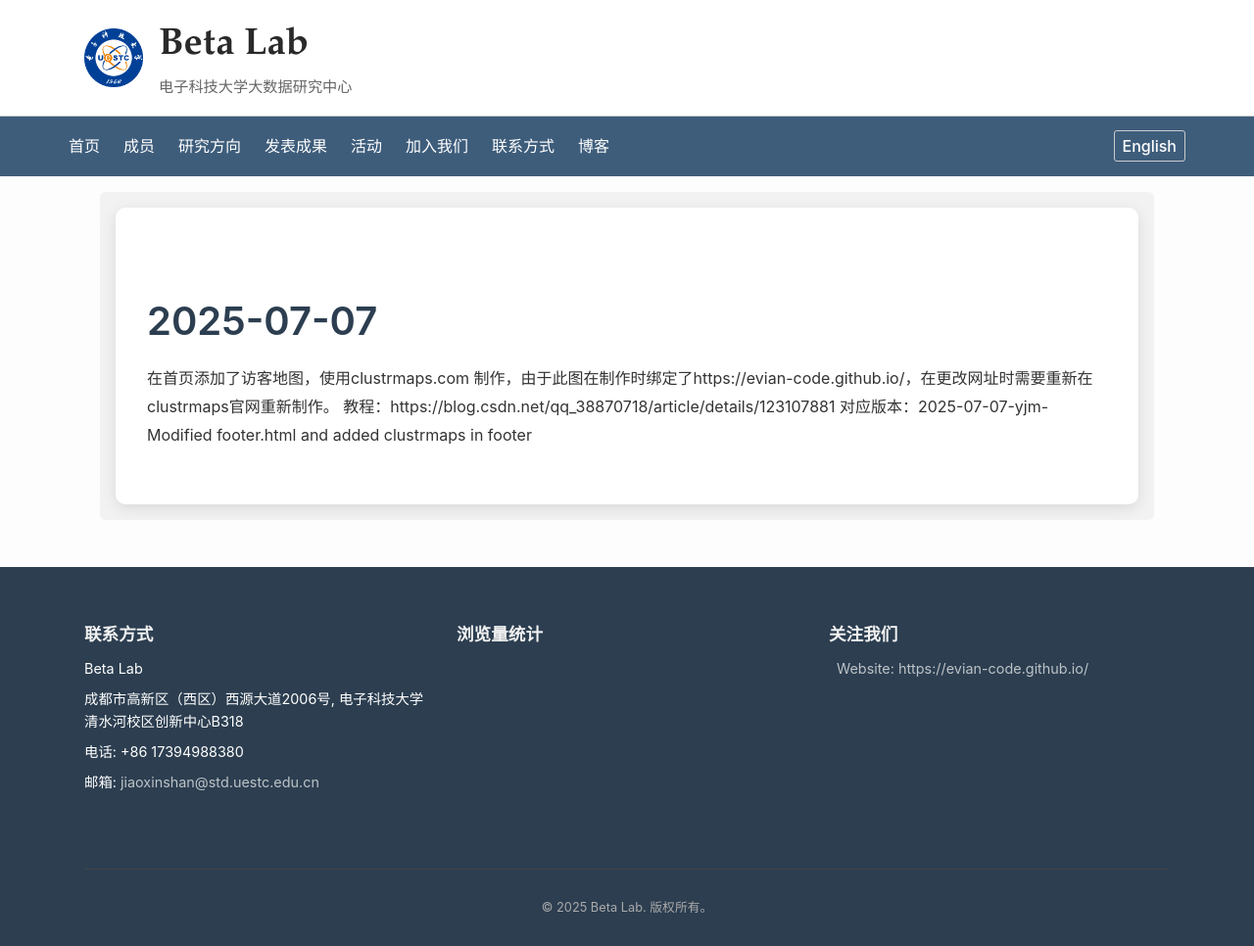
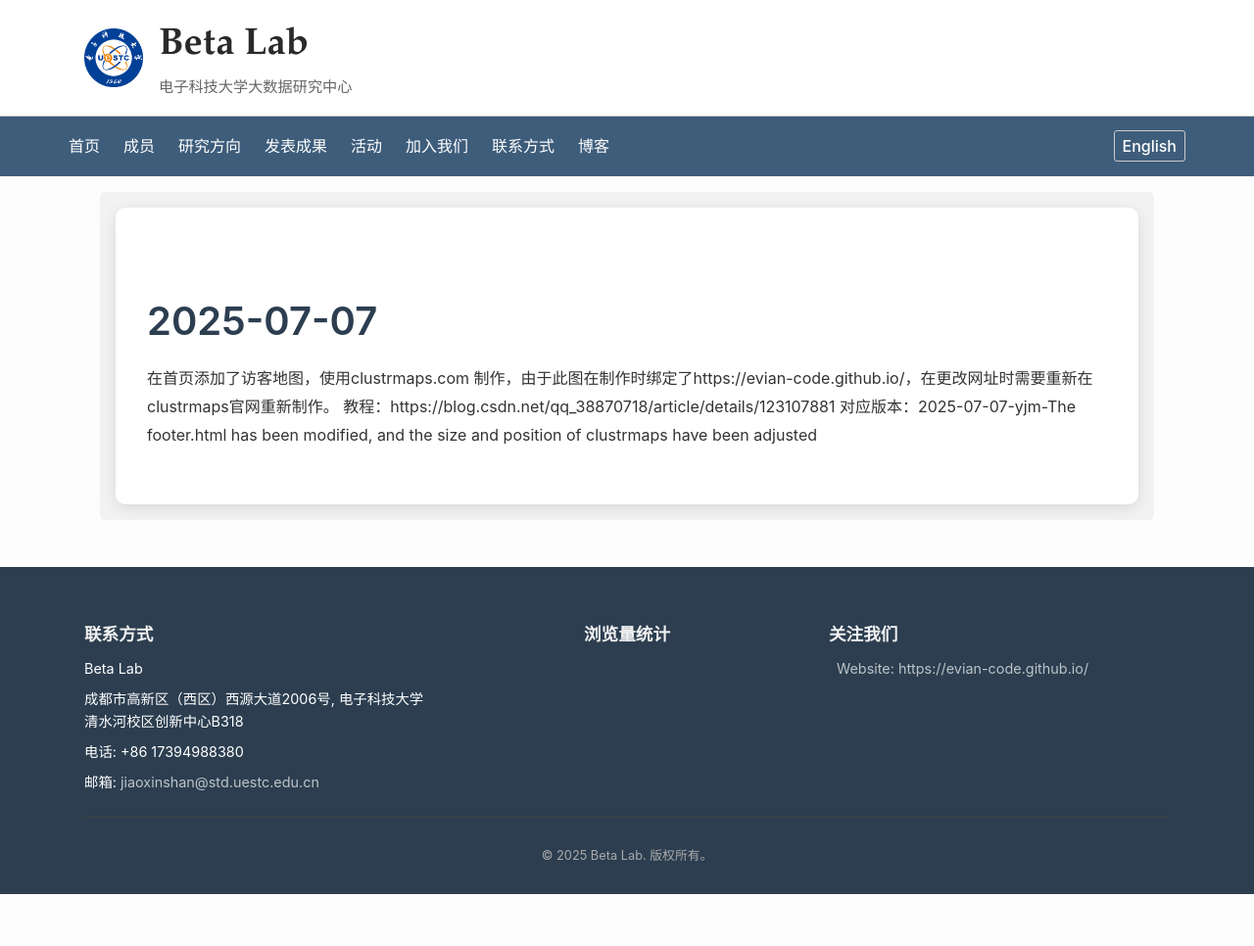
Before and after one commit to Evian-code/Evian-code.github.io, a Jekyll site: the page built from Jimmy's notebook.md, in a window 1280 px wide. Shown: the whole page at 98% size. Built offline with Jekyll 4.4.1, drawn with Linux system fonts in a browser that asks for light colours; our own code applies the rules of GitHub Pages for plain Markdown files; a script that is not in the unit is left out; after the commit the page ends 913 px from its top, so only the background shows below that.

Commit message:
2025-07-07-yjm-Try

```diff
--- a/Jimmy's notebook.md
+++ b/Jimmy's notebook.md
@@ -1,4 +1,4 @@
 # 2025-07-07
 在首页添加了访客地图，使用clustrmaps.com 制作，由于此图在制作时绑定了https://evian-code.github.io/，在更改网址时需要重新在clustrmaps官网重新制作。
 教程：https://blog.csdn.net/qq_38870718/article/details/123107881
-对应版本：2025-07-07-yjm-Modified footer.html and added clustrmaps in footer
+对应版本：2025-07-07-yjm-The footer.html has been modified, and the size and position of clustrmaps have been adjusted
--- a/_includes/footer.html
+++ b/_includes/footer.html
@@ -13,13 +13,14 @@
               </ul>
           </div>
 
-          <!-- 新增一列用于显示 Clustrmaps -->
+          <!-- 添加 Clustrmaps 列 -->
+        <div class="footer-col footer-col-2">
+            <h3>浏览量统计</h3>
+            <div id="clstr_globe_container" style="width: 15vw; height: 15vh;"></div>
+            <script type="text/javascript" id="clstr_globe" src="//clustrmaps.com/globe.js?d=sF3mvI0xAx7sNmd7n9EPw8H0l5lE8x38w-vH06L9RVg"></script>
+        </div>
+
           <div class="footer-col footer-col-3">
-              <h3>浏览量统计</h3>
-              <div id="clstr_globe_container" style="width: 200px; height: 200px; margin: 0 auto;"></div>
-          </div>
-
-          <div class="footer-col footer-col-2">
               <h3>{% if page.lang == 'en' %}Follow Us{% else %}关注我们{% endif %}</h3>
               <ul class="social-media-list">
                   {% if site.social.github %}
@@ -42,6 +43,5 @@
           <p>&copy; {{ 'now' | date: "%Y" }} {% if page.lang == 'en' %}{{ site.lab.name }}{% else %}{{ site.lab.name_zh }}{% endif %}. {% if page.lang == 'en' %}All rights reserved.{% else %}版权所有。{% endif %}</p>
       </div>
   </div>
+
 </footer>
-<!-- 添加 Clustrmaps 统计插件 -->
-<script type="text/javascript" id="clstr_globe" src="//clustrmaps.com/globe.js?d=sF3mvI0xAx7sNmd7n9EPw8H0l5lE8x38w-vH06L9RVg"></script>
--- a/assets/css/style.css
+++ b/assets/css/style.css
@@ -229,7 +229,18 @@
 }
 
 .footer-col {
-  flex: 1 1 200px;
+  flex: 1;
+}
+
+.footer-col-2 {
+    text-align: center;
+}
+
+/* 调整 Clustrmaps 插件容器的样式 */
+#clstr_globe_container {
+    width: 15vw;
+    height: 15vh;
+    margin: 0 auto; /* 居中显示 */
 }
 
 .footer-col h3 {
```
